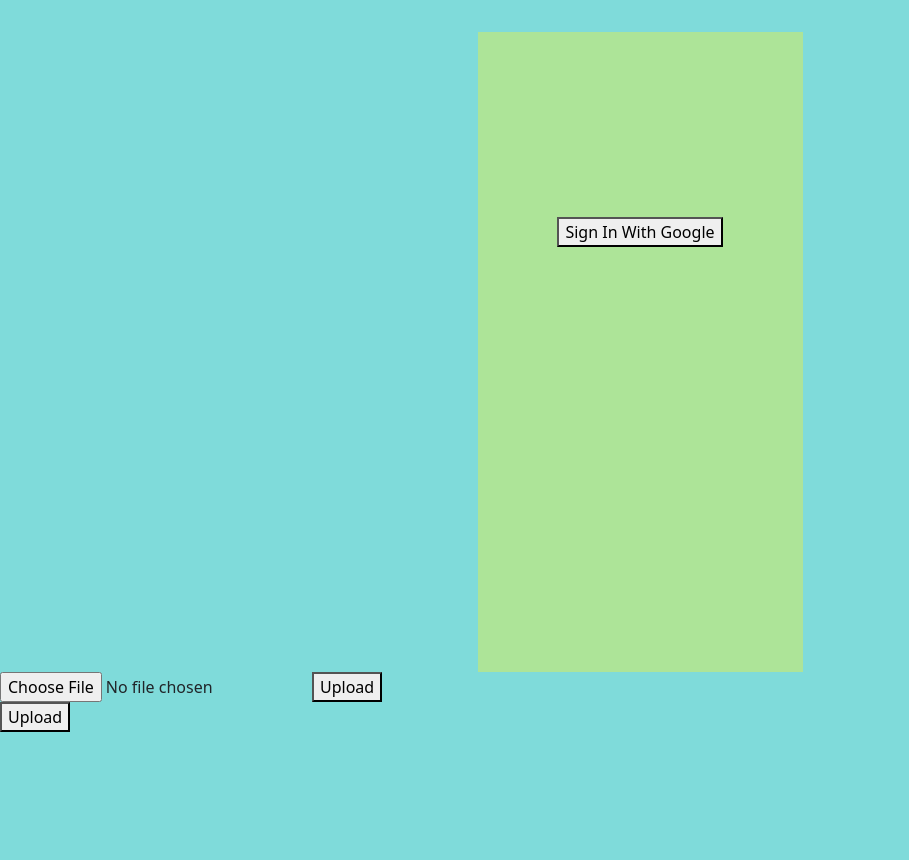
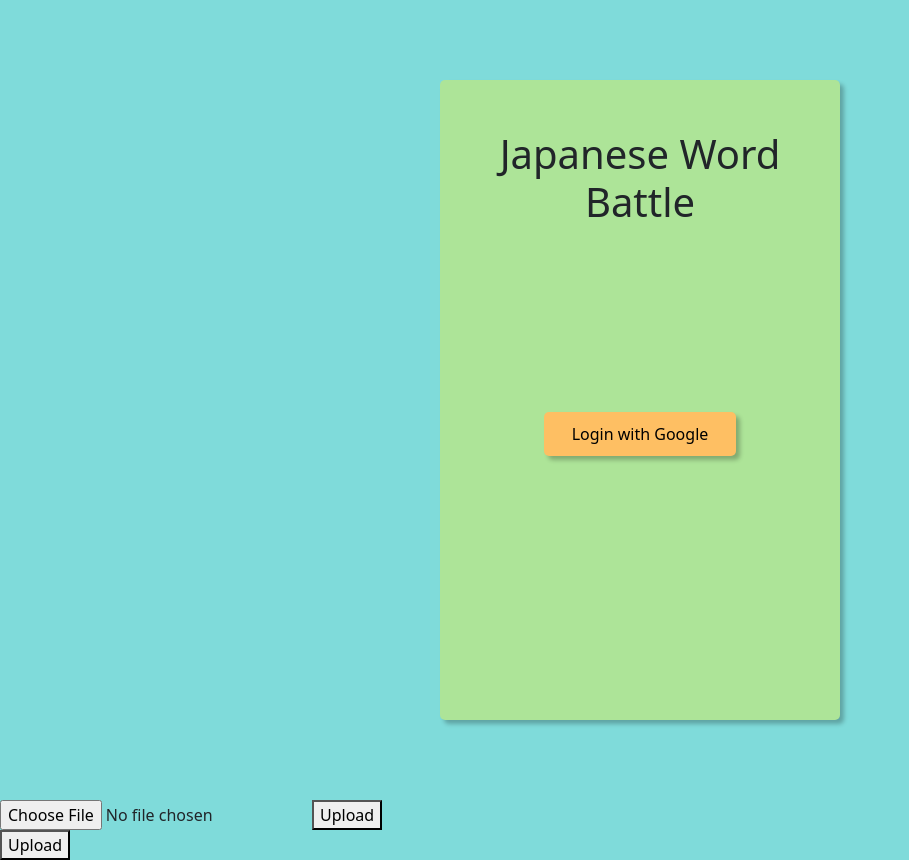
Before and after one commit to Thanawatsun/japanese-word-battle, a React (Create React App) app: page / in a window 1280 px wide. Shown: the whole page, without its empty margins (0-909 px from the left). Before the commit the page ends 800 px from the top, so only its background shows below. Built offline with nearby package versions, Linux system fonts and the light colour scheme; no server answers.

Commit message:
CSS Update
- Login
- Home

```diff
--- a/src/App.js
+++ b/src/App.js
@@ -50,10 +50,6 @@
               />
             </div>
           ) : (
-            <Container>
-              <Row>
-                <Col></Col>
-                <Col>
             <Home
               userdefine={userdefine}
               setIsPlayer={setIsPlayer}
@@ -62,10 +58,6 @@
               setIsLogin={setIsLogin}
               setuserdefine={setuserdefine}
             />
-                </Col>
-                <Col></Col>
-              </Row>
-            </Container>
           )}
         </div>
       ) : (
--- a/src/css/home.css
+++ b/src/css/home.css
@@ -1,22 +1,27 @@
-.mainbox{
-position: relative;
-width: 80%;
-height: 80vh;
-max-width: 325px;
-margin: auto;
-margin-bottom: 4vh;
-background-color: #ADE498;
+.mainbox {
+    height: 80vh;
 }
-.mainContainer{
-    max-width: 393px;
-    margin-left: auto;
-    margin-right: auto;
+
+.mainContainer {
     box-sizing: border-box;
     border: 1px solid #000000;
-    width: 100vw;
-    height: 12vh;
     background-color: #EDE682;
 }
-body{
+
+.main-container-box {
+    display: flex;
+    justify-content: center;
+    align-items: center;
+    height: 100vh;
+}
+
+body {
     background: #7FDBDA;
 }
+
+.center-content {
+    background-color: #ADE498;
+    border-radius: 5px;
+    box-shadow: 4px 4px 4px rgba(0, 0, 0, 0.25);
+    height: 100%;
+}
--- a/src/css/login.css
+++ b/src/css/login.css
@@ -1,16 +1,40 @@
-.login_button{
+.login-button-box {
     display: flex;
     height: 50vh;
     margin: auto;
     justify-content: space-around;
     align-items: center;
 }
-.mainboxs{
+
+.login-button {
+    background-color: #FEBF63;
+    padding: 10px;
+    width: 15vw;
+    border: none;
+    border-radius: 5px;
+    box-shadow: 4px 4px 4px rgba(0, 0, 0, 0.25);
+    transition: background-color 0.1s;
+}
+
+.login-button:hover {
+    background-color: #feb140;
+}
+
+.main-container {
+    display: flex;
+    justify-content: center;
+    align-items: center;
+    height: 100vh;
+}
+
+.main-box {
     position: relative;
-    width: 80%;
+    width: 400px;
     height: 80vh;
-    max-width: 325px;
     margin: auto;
-    margin-top: 4vh;
     background-color: #ADE498;
-    }
+    padding: 50px;
+    border-radius: 5px;
+    text-align: center;
+    box-shadow: 4px 4px 4px rgba(0, 0, 0, 0.25);
+}
--- a/src/css/stage.css
+++ b/src/css/stage.css
@@ -1,28 +1,16 @@
-.chooseDifficulty{
-    margin-left: 2rem;
-    margin-top: 1.5vh;
-}
-.difficulty_box{
-    display: flex;
-    justify-self: start;
-}
-.mapdisplay{
-    background-color: white;
-    margin: auto;
-    width: 80%;
-    height: 73vh;
-
-    overflow-y: auto;
+.stage-display {
+    padding: 10px;
+    height: 100%;
     overflow: auto;
 }
-.stage{
-    margin: 1rem;
+
+.stage {
     color: white;
     background-color: gray;
     text-align: center;
-    padding-top: 3rem;
-    width: 8rem;
-    height: 8rem;
-    border-radius: 4rem;
+    width: 100%;
+    border-radius: 5px;
+    margin-top: 10px;
+    margin-bottom: 10px;
     filter: drop-shadow(0px 4px 4px rgba(0, 0, 0, 0.25));
 }
--- a/src/page/Home.js
+++ b/src/page/Home.js
@@ -7,8 +7,19 @@
 import { app } from "../firebase";
 import { ref, onValue, getDatabase } from "firebase/database";
 import React, { useEffect, useState } from "react";
+import Container from "react-bootstrap/Container";
+import Row from "react-bootstrap/Row";
+import Col from "react-bootstrap/Col";
+import Button from "react-bootstrap/Button";
 
-function Home({ userdefine, setIsPlayer, setModiflyQuiz, setStageplay, setIsLogin,setuserdefine }) {
+function Home({
+  userdefine,
+  setIsPlayer,
+  setModiflyQuiz,
+  setStageplay,
+  setIsLogin,
+  setuserdefine,
+}) {
   const [IsHome, setIsHome] = useState(true);
   const [Isbankword, setIsbankword] = useState(false);
   const [IsBoard, setIsBoard] = useState(false);
@@ -50,34 +61,10 @@
     }
   }
   return (
-    <div>
-      <div className="mainbox">
-        {IsHome ? (
-          <div>
-            <Stage
-              setIsPlayer={setIsPlayer}
-              userData={userData}
-              setModiflyQuiz={setModiflyQuiz}
-              setStageplay={setStageplay}
-            />
-          </div>
-        ) : Isbankword ? (
-          <div>
-            <Bankword wordlist={userData.userBankword} />
-          </div>
-        ) : IsBoard ? (
-          <div>
-            <ScoreBoard userData={userData} />
-          </div>
-        ) : IsProflie ? (
-          <div>
-            <Profile userData={userData} />
-          </div>
-        ) : (
-          <div></div>
-        )}
-      </div>
-      <div className="mainContainer">
+    <div className="main-container-box">
+      <Container>
+        <Row>
+          <Col className="mainContainer">
             <button onClick={() => changePage("Home")}>Home</button>
             <button onClick={() => changePage("Bankword")}>Bankword</button>
             <button onClick={() => changePage("Board")}>Scoreboard</button>
@@ -88,8 +75,36 @@
                 setuserdefine={setuserdefine}
               />
             </button>
-
+          </Col>
+          <Col className="mainbox">
+            {IsHome ? (
+              <div className="center-content">
+                <Stage
+                  setIsPlayer={setIsPlayer}
+                  userData={userData}
+                  setModiflyQuiz={setModiflyQuiz}
+                  setStageplay={setStageplay}
+                />
               </div>
+            ) : Isbankword ? (
+              <div className="center-content">
+                <Bankword wordlist={userData.userBankword} />
+              </div>
+            ) : IsBoard ? (
+              <div className="center-content">
+                <ScoreBoard userData={userData} />
+              </div>
+            ) : IsProflie ? (
+              <div className="center-content">
+                <Profile userData={userData} />
+              </div>
+            ) : (
+              <div></div>
+            )}
+          </Col>
+          <Col></Col>
+        </Row>
+      </Container>
     </div>
   );
 }
--- a/src/page/login.js
+++ b/src/page/login.js
@@ -3,8 +3,10 @@
 import { auth, provider, app } from "../firebase";
 //import { initializeApp } from 'firebase/app';
 import { getFirestore, doc, setDoc } from "firebase/firestore";
-import { getDatabase, ref, update,onValue } from "firebase/database";
+import { getDatabase, ref, update, onValue } from "firebase/database";
 import "../css/login.css";
+// import Button from "react-bootstrap/Button";
+
 function LoginUser({ setIsLogin, setuserdefine }) {
   const [credential, setCredential] = useState();
   useEffect(() => {
@@ -18,9 +20,9 @@
     if (user != null) {
       handleLoginSuccess();
       setuserdefine({
-        uid:user.uid,
-        username:user.displayName
-      })
+        uid: user.uid,
+        username: user.displayName,
+      });
     }
     if (user == null) {
       handleLogoutSuccess();
@@ -66,40 +68,41 @@
     try {
       const term = user.uid;
       setuserdefine({
-          uid:user.uid,
-          username:user.displayName
-        })
+        uid: user.uid,
+        username: user.displayName,
+      });
       const termRef = ref(db, "User_Data/" + term);
-        const userphotoURL = user.photoURL.slice(0,user.photoURL.length)
+      const userphotoURL = user.photoURL.slice(0, user.photoURL.length);
       const databaseRef = ref(getDatabase(app), `User_Data/` + term);
       onValue(databaseRef, async (snapshot) => {
         const data = snapshot.val();
-          if(data == null){
+        if (data == null) {
           await update(termRef, {
             username: user.displayName,
             uid: user.uid,
             useremail: user.email,
-            user_profile:userphotoURL,
-            user_score:0,
-            learning_level:"Rank 0 None-level",
-            user_stage:0,
-            userBankword:[""],
+            user_profile: userphotoURL,
+            user_score: 0,
+            learning_level: "Rank 0 None-level",
+            user_stage: 0,
+            userBankword: [""],
           });
         }
       });
-
-
-
-
     } catch (e) {
       console.error("Error updating data:", e);
       throw e;
     }
   }
   return (
-    <div className="mainboxs">
-    <div className="login_button">
-      <button onClick={signInWithGoogle}> Sign In With Google</button>
+    <div className="main-container">
+      <div className="main-box">
+        <h1 className="login-main-text">Japanese Word Battle</h1>
+        <div className="login-button-box">
+          <button className="login-button" onClick={signInWithGoogle}>
+            Login with Google
+          </button>
+        </div>
       </div>
     </div>
   );
--- a/src/page/logout.js
+++ b/src/page/logout.js
@@ -1,5 +1,5 @@
 import { auth } from "../firebase";
-import Button from "react-bootstrap/Button";
+
 function LogoutUser({ setIsLogin, setuserdefine }) {
   const handleLogoutSuccess = () => {
     auth.signOut();
--- a/src/page/stage.js
+++ b/src/page/stage.js
@@ -4,7 +4,10 @@
 import { app } from "../firebase";
 function Stage({ setIsPlayer, userData, setModiflyQuiz, setStageplay }) {
   const [selectedValue, setSelectedValue] = useState("easy");
-  const stages = [{ value: "level01", label: "Stage 1" },{ value: "level01_test", label: "Stage test" }];
+  const stages = [
+    { value: "level01", label: "Stage 1" },
+    { value: "level01_test", label: "Stage test" },
+  ];
   const options = [
     { value: "normal", label: "Normal" },
     { value: "hard", label: "Hard" },
@@ -22,12 +25,11 @@
         .map(({ sort, ...item }) => item); // Remove the sort key
     };
     console.log(value);
-    setStageplay(value)
+    setStageplay(value);
     setIsPlayer(true);
   };
   return (
-    <div className="stageDisplay">
-      <div className="mapdisplay">
+    <div className="stage-display">
       {stages.map((stage) => (
         <div
           key={stage.value}
@@ -39,7 +41,6 @@
         </div>
       ))}
     </div>
-    </div>
   );
 }
 
```
Lines whose indentation alone changed are shown as unchanged.
